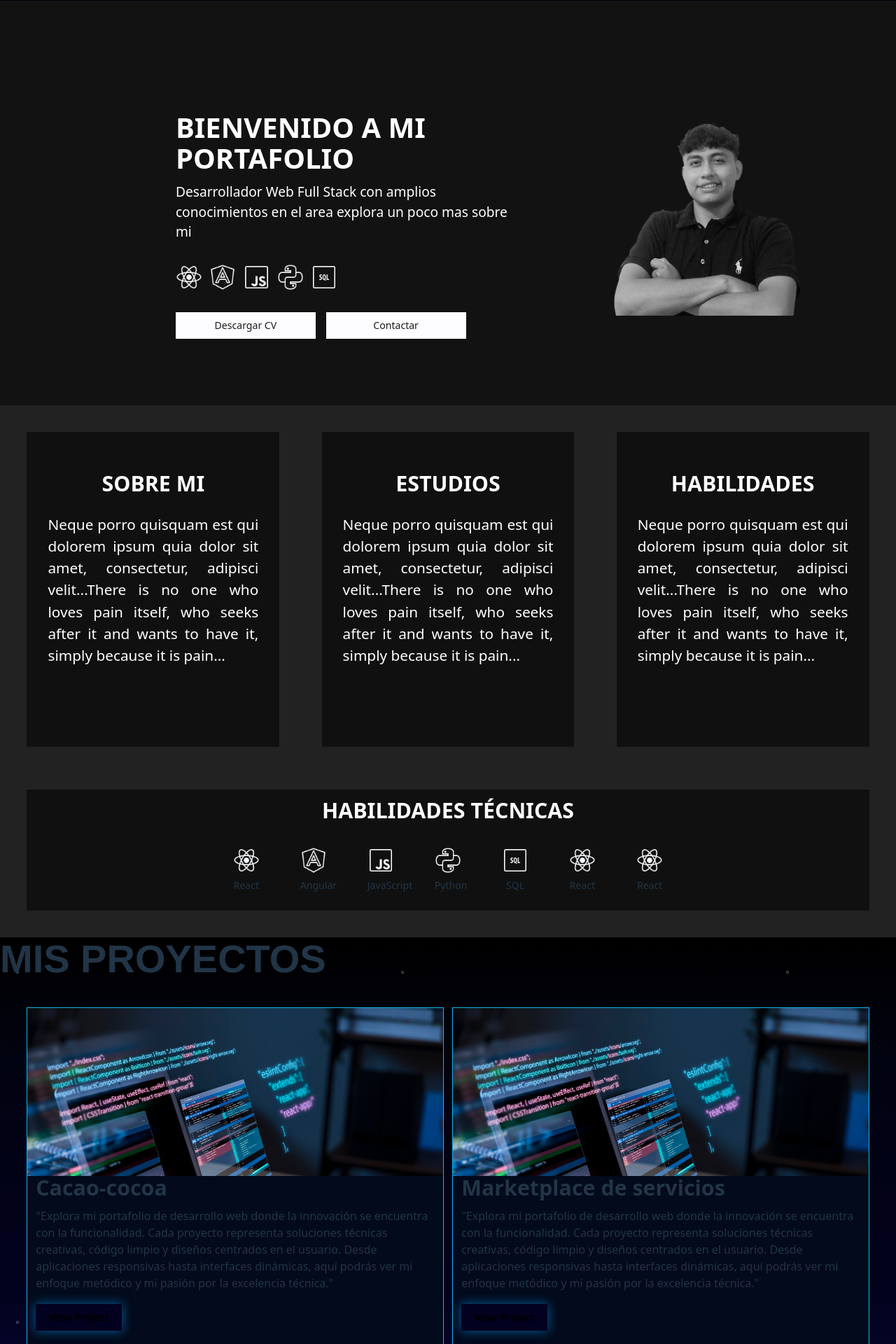
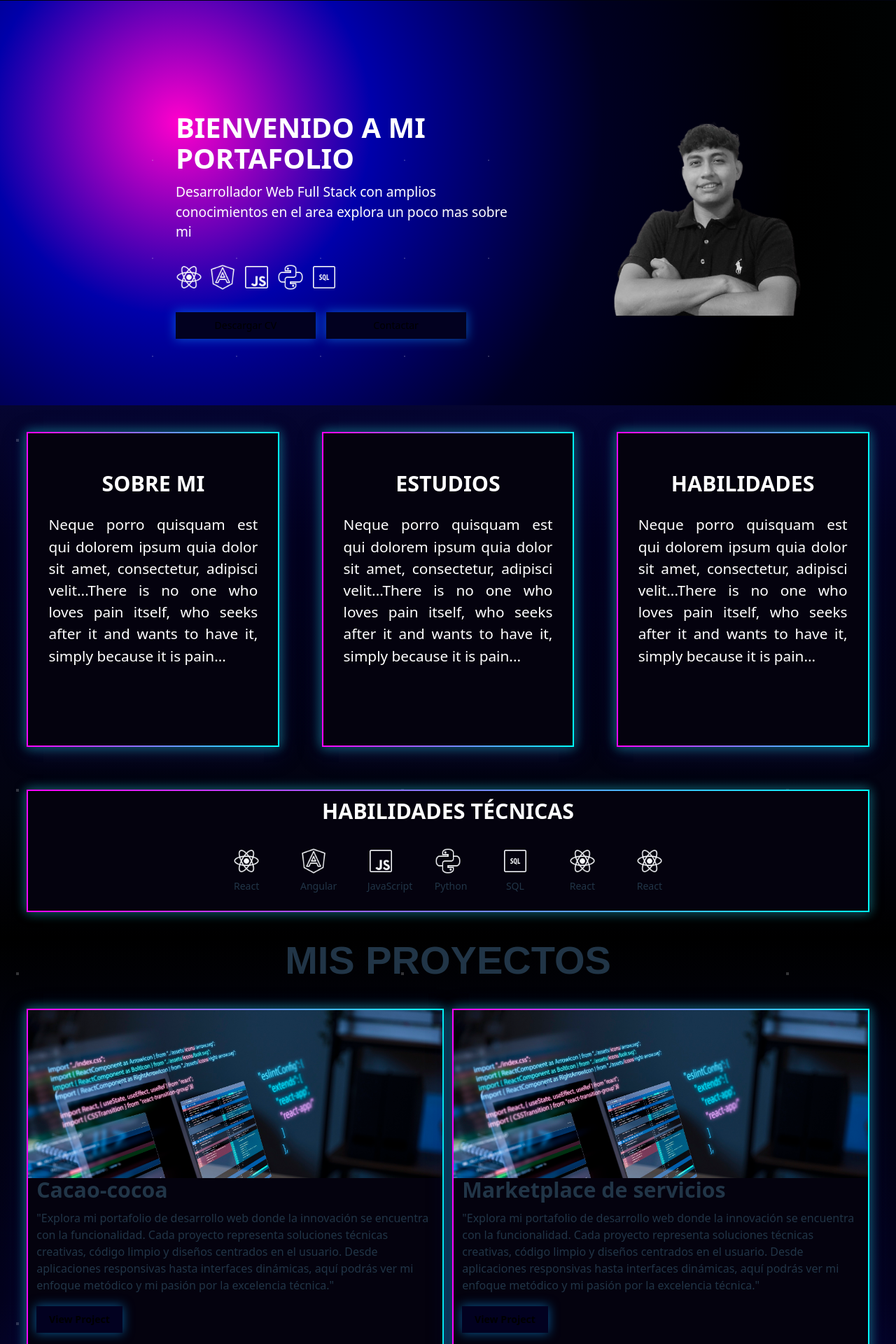
Before and after one commit to Emmir4444/Portafolio, a React (Vite) app in the folder portafolio/: page / in a window 1280 px wide. Shown: the part 60-1980 px from the top of the page at 70% size. Built offline with nearby package versions, Linux system fonts and the light colour scheme; a web font is replaced by a local one.

Commit message:
color neon

```diff
--- a/portafolio/src/Components/About/About.css
+++ b/portafolio/src/Components/About/About.css
@@ -11,15 +11,13 @@
     width: 100%;
     height: auto;
     padding: 3%;
-    background-color:rgb(35, 34, 34) ;
-    /*background:
+    background:
    radial-gradient(circle, rgba(255, 255, 255, 0.8) 0.5px, transparent 0.5px) 0 0 / 240px 240px,
   radial-gradient(circle, rgba(255, 255, 255, 0.6) 0.7px, transparent 0.7px) 200px 200px / 550px 400px,
   radial-gradient(circle, rgba(255, 255, 255, 0.4) 1px, transparent 1px) 0 100px / 700px 600px,
   radial-gradient(circle, rgba(255, 255, 255, 0.2) 2.2px, transparent 1.2px) 300px 300px / 550px 500px,
   linear-gradient(to bottom, #050531 0%, #03021e 25%, #020310 75%, #000000 100%);
-*/
-  }
+}
 .about-cards-container {
 display: flex;
 width: 100%;
--- a/portafolio/src/Components/About/AboutCard/AboutCard.css
+++ b/portafolio/src/Components/About/AboutCard/AboutCard.css
@@ -8,23 +8,34 @@
     height: clamp(450px, 35vw, 50vh);
     padding: 2%;
     opacity: 0;
-    background-color: rgb(16, 16, 16);
+    position: relative;
+    overflow: hidden;
+    background-color: #04020e;
     backdrop-filter: blur(12px);
     -webkit-backdrop-filter: blur(12px);
+    border: 2px solid;
+    border-image: linear-gradient(to right, #FF00FF, #00FFFF);
+    border-image-slice: 1;
+    box-shadow: 0 0 15px rgba(31, 2, 31, 0.6),
+                0 0 15px rgba(0, 255, 255, 0.6),
+                0 8px 32px 0 rgba(31, 38, 135, 0.37);
     border-radius: 0px;
-    border: 1px solid rgba(26, 24, 24, 0.203);
     transition: all 0.3s ease;
 }
-.about-card-container:hover{
-    transition:0.2s ease-in-out;
+.about-card-container:hover {
+    transition: 0.2s ease-in-out;
     transform: scale(1.05);
-    background-color: rgba(36, 36, 36, 0.397);
+    background-color: rgba(7, 1, 21, 0.8);
+    box-shadow: 0px 0px 20px 8px rgba(255, 0, 255, 0.7),
+                0px 0px 20px 8px rgba(0, 255, 255, 0.7),
+                0px 0px 30px 10px rgba(31, 38, 135, 0.5);
 }
 .about-card-container h1{
     font-size: clamp(1.9rem, 2vw, 4vw);
     text-align: center;
     color: #ffffff;
     margin-top: 10%;
+    z-index: 2;
 }
 .about-card-container p {
     font-size: clamp(1.3rem, 1.4vw, 2.2vw);
@@ -32,4 +43,5 @@
     color: #ffffff;
     padding: 5px;
     margin-top: 7%;
+    z-index: 2;
 }
--- a/portafolio/src/Components/About/HabilitiesBar/HabilitiesBar.css
+++ b/portafolio/src/Components/About/HabilitiesBar/HabilitiesBar.css
@@ -1,6 +1,4 @@
-
-.habilities-bar-container{
-background-color: rgb(16, 16, 16);
+.habilities-bar-container {
     display: flex;
     flex-direction: column;
     justify-content: center;
@@ -8,8 +6,24 @@ align-items: center;
     width: clamp(100%, 74%, 100%);
     height: auto;
     overflow: hidden;
-border: 1px solid rgba(26, 24, 24, 0.203);
+    position: relative;
+    background-color: #04020e;
+    backdrop-filter: blur(12px);
+    -webkit-backdrop-filter: blur(12px);
+    border: 2px solid;
+    border-image: linear-gradient(to right, #FF00FF, #00FFFF);
+    border-image-slice: 1;
+    box-shadow: 0 0 15px rgba(31, 2, 31, 0.6),
+                0 0 15px rgba(0, 255, 255, 0.6);
+}
 
+.habilities-bar-container:hover {
+    transition: 0.2s ease-in-out;
+    transform: scale(1.02);
+    background-color: rgba(7, 1, 21, 0.8);
+    box-shadow: 0px 0px 20px 8px rgba(255, 0, 255, 0.7),
+                0px 0px 20px 8px rgba(0, 255, 255, 0.7),
+                0px 0px 30px 10px rgba(31, 38, 135, 0.5);
 }
 .habilities-bar-title{
     color: rgb(255, 255, 255);
--- a/portafolio/src/Components/Banner/Banner.css
+++ b/portafolio/src/Components/Banner/Banner.css
@@ -4,14 +4,15 @@
     padding: 0;
 }
 .banner-main-container{
- /*background:
-   radial-gradient(circle, rgba(255, 255, 255, 0.8) 0.5px, transparent 0.5px) 0 0 / 240px 240px,
-  radial-gradient(circle, rgba(255, 255, 255, 0.6) 0.7px, transparent 0.7px) 200px 200px / 550px 400px,
-  radial-gradient(circle, rgba(255, 255, 255, 0.4) 1px, transparent 1px) 0 100px / 700px 600px,
-  radial-gradient(circle, rgba(255, 255, 255, 0.2) 2.2px, transparent 1.2px) 300px 300px / 550px 500px,
-  linear-gradient(to bottom, #000000 0%, #020310 25%, #03021e 75%, #050531 100%);
-  */
-  background-color: rgb(18, 18, 18);
+ background:
+   radial-gradient(
+    circle at 20% 30%,
+    #ff00cc 0%,
+    #0000aa 25%,
+    #000022 55%,
+    #000000 80%,
+    #000303 100%
+  );
   width: 100vw;
   height: clamp(100vh, 100%, 100vh);
   overflow: hidden;
@@ -31,8 +32,8 @@ height: auto;
 overflow: hidden;
 padding-bottom: 20px;
 background:
-radial-gradient(circle, rgba(255, 255, 255, 0.8) 0.1px, transparent 0.5px) 0 0 / 100px 80px, /* Solo mantengo el más opaco */
-  radial-gradient(circle, rgba(239, 244, 244, 0.189) 1.2px, transparent 1px) 30px 30px / 120px 140px, /* Y el más sutil */;
+radial-gradient(circle, rgba(255, 255, 255, 0.8) 0.1px, transparent 0.5px) 0 0 / 100px 80px,
+  radial-gradient(circle, rgba(239, 244, 244, 0.189) 1.2px, transparent 1px) 30px 30px / 120px 140px;
 }
 .banner-title{
   font-size:clamp(2.5rem, 2.8vw, 3.3rem);
@@ -71,10 +72,10 @@ radial-gradient(circle, rgba(255, 255, 255, 0.8) 0.1px, transparent 0.5px) 0 0 /
 .banner-button{
   font-size: clamp(0.7rem, 1.1vw, 1.5rem);
   border-radius: 0px;
-  background-color: rgb(253, 252, 255);
+  background-color: rgb(2, 1, 32);
+  box-shadow: 0 0px 15px 1px rgba(12, 158, 255, 0.507);
 width: clamp(200px, 5vw, 370px);
 gap:20px;
-color: rgb(28, 27, 27);
 }
 .banner-button:hover{
   background-color: rgb(1, 70, 101);
@@ -139,9 +140,11 @@ overflow: hidden;
   .banner-buttons{
     gap:10%;
     width: 90%;
+    justify-content: center;
   }
   .banner-button{
     width: 24vw;
+    color:white;
   }
   .banner-image{
     position: static;
--- a/portafolio/src/Components/ProjectItem/ProjectItem.css
+++ b/portafolio/src/Components/ProjectItem/ProjectItem.css
@@ -113,6 +113,12 @@ width: clamp(200px, 5vw, 370px);
 color: #f3f2f2;
 gap:20px;
 }
+.projectitm-button:hover{
+      background-color: rgb(1, 70, 101);
+  color: #ffffff;
+  box-shadow: 0 0px 15px 1px rgba(65, 179, 211, 0.4);
+}
+
 
 /* Responsive styles */
 @media (max-width: 768px) {
--- a/portafolio/src/Components/Projects/ProjectCard/ProjectCard.css
+++ b/portafolio/src/Components/Projects/ProjectCard/ProjectCard.css
@@ -1,10 +1,20 @@
-.project-card-container{
-    background-color: rgb(2, 10, 27);
-border:0.7px solid rgb(18, 179, 232);
-width: clamp(400px,55vw,100%);
-overflow: hidden;
-padding-bottom: 5%;
+.project-card-container {
+    background-color: #04020e;
+    width: clamp(400px,55vw,100%);
+    overflow: hidden;
+    padding-bottom: 5%;
+    position: relative;
+    backdrop-filter: blur(12px);
+    -webkit-backdrop-filter: blur(12px);
+    border: 2px solid;
+    border-image: linear-gradient(to right, #FF00FF, #00FFFF);
+    border-image-slice: 1;
+    box-shadow: 0 0 15px rgba(31, 2, 31, 0.6),
+                0 0 15px rgba(0, 255, 255, 0.6),
+                0 8px 32px 0 rgba(31, 38, 135, 0.37);
 }
+
+
 .project-card-image-container{
     width: 100%;
     height: 30vh;
--- a/portafolio/src/Components/Projects/Projects.css
+++ b/portafolio/src/Components/Projects/Projects.css
@@ -20,29 +20,24 @@
 .projects-page-title{
    font-family: 'Alexandria', sans-serif;
     font-weight: 700;
-    text-align: left;
-    margin-left: 4%;
+    text-align: center;
     font-size: clamp(3rem,3.5rem,6rem);
 
 }
 .projects-cards-container {
-    display: grid; /* Cambiamos a Grid */
-    /* gap: 2%; Puedes usar gap con grid también, pero 'grid-gap' es más moderno y general */
-    gap: 1vw; /* Un valor en píxeles suele ser más consistente para el espacio entre elementos */
-    /* La clave para el ajuste automático: */
+    display: grid;
+    gap: 1vw;
     grid-template-columns: repeat(auto-fill, minmax(35vw, 1fr));
-    /* grid-template-columns: repeat(auto-fill, minmax(350px, 1fr)); */ /* Otra opción similar, auto-fill */
-    justify-content: center; /* Centra las celdas de la grilla si no ocupan todo el ancho */
-    align-items: center; /* Alinea los elementos en la parte superior de sus celdas si tienen diferente altura */
-margin: 0 auto;
-    padding: 3%; /* Añade un poco de padding para que las tarjetas no toquen los bordes del contenedor */
-width: 100%;
-
+    justify-content: center;
+    align-items: center;
+    margin: 0 auto;
+    padding: 3%;
+    width: 100%;
 }
 .projecs-button{
     font-size: clamp(0.7rem, 1.1vw, 1.5rem);
   border-radius: 0px;
-  background-color: rgba(177, 177, 181, 0.518);
+  background-color: rgb(2, 1, 32);
   box-shadow: 0 0px 15px 1px rgba(12, 158, 255, 0.507);
 width: clamp(200px, 5vw, 370px);
 color:#fff;
--- a/portafolio/src/Pages/ProjectsPage/ProjectsPage.jsx
+++ b/portafolio/src/Pages/ProjectsPage/ProjectsPage.jsx
@@ -23,19 +23,6 @@ const ProjectsPage = () => {
         <option value="desc">Z--A</option>
     </select>
 
-    <select
-        className='select-project'
-        name="technologyFilter" /* Add a name for form submission */
-        id="technologyFilter" /* Add an ID for accessibility */
-        defaultValue="" /* Set a default value to work with the placeholder option */
-    >
-        <option value="" disabled>Tecnología</option> {/* Placeholder option */}
-        <option value="nodejs">Node.js</option>
-        <option value="python">Python</option>
-        {/* Add more technology options as needed */}
-        <option value="react">React</option>
-        <option value="htmlcss">HTML/CSS</option>
-    </select>
             </div>
             </div>
             </header>
```
Lines whose indentation alone changed are shown as unchanged.
